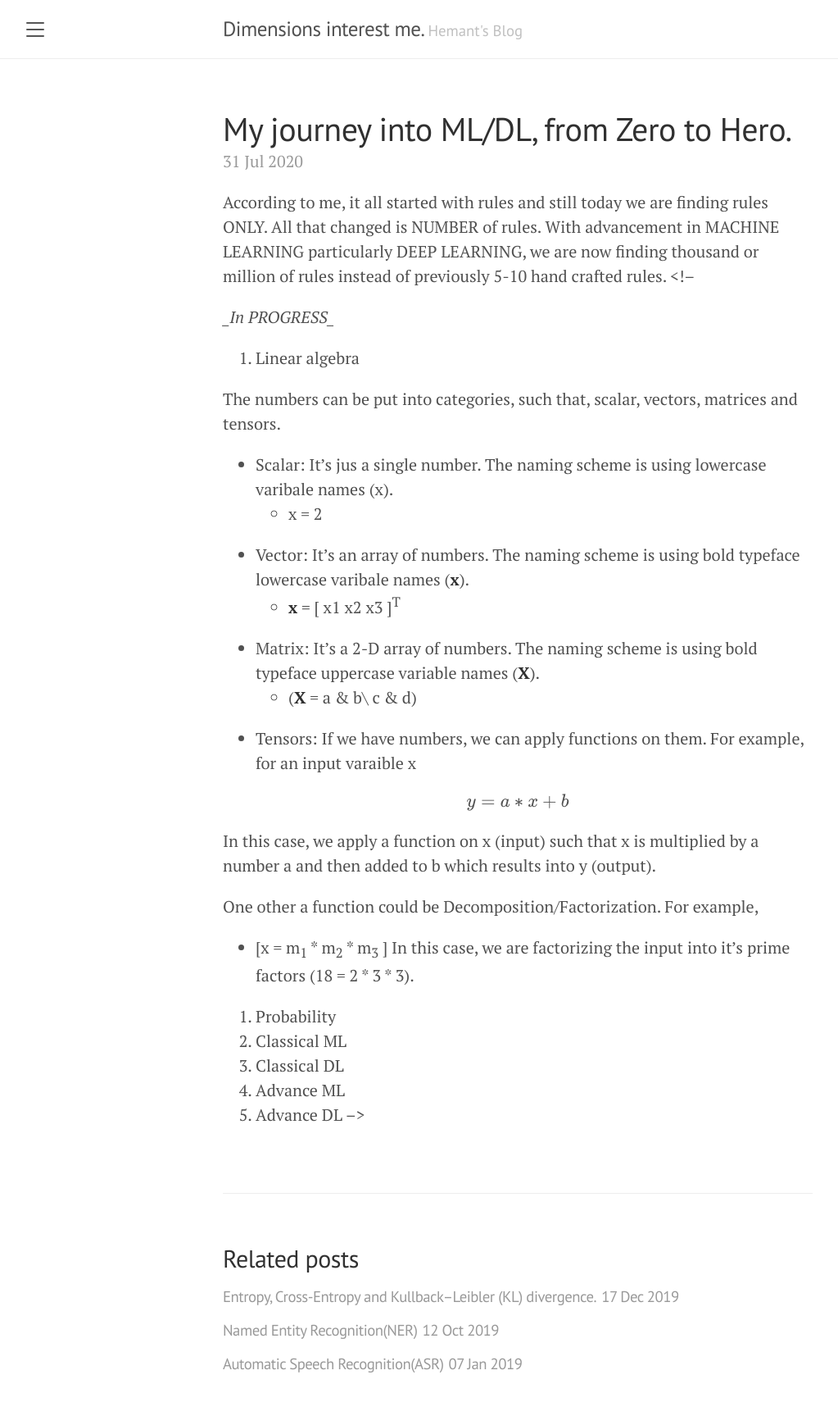
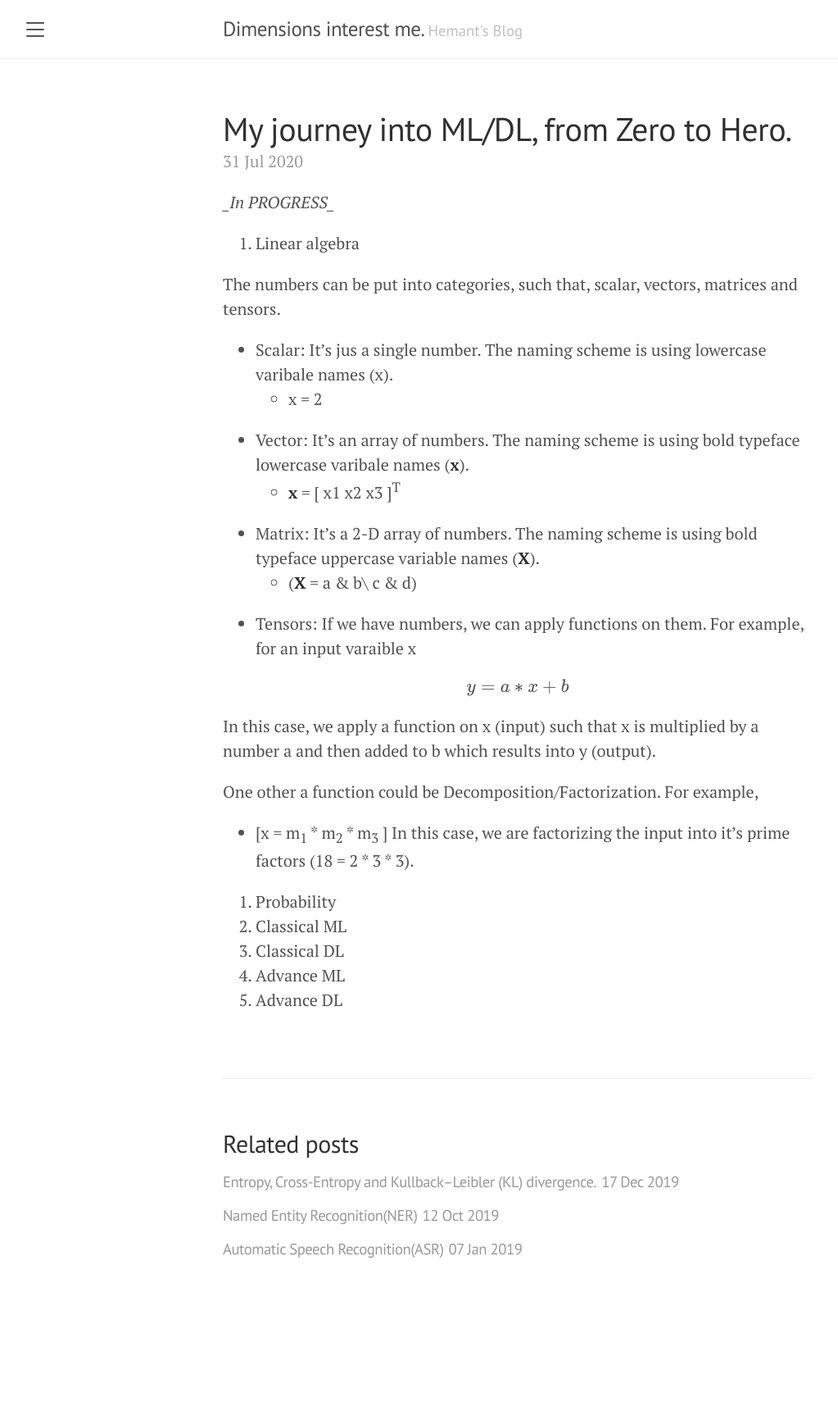
Before and after one commit to raotnameh/raotnameh.github.io, a Jekyll site: the page built from _posts/2020-07-31-ml.md, in a window 1280 px wide. Shown: the whole page at 82% size, without its empty margins (8-1031 px from the left). Built offline with Jekyll 4.4.1, drawn with Linux system fonts in a browser that asks for light colours; formulas are drawn with MathJax 3; after the commit the page ends 1598 px from its top, so only the background shows below that.

Commit message:
It's just my website

```diff
--- a/_config.yml
+++ b/_config.yml
@@ -3,7 +3,7 @@
 tagline:             Hemant's Blog
 description:         I look upto SHIVA whenever I'm confused.
 url:                 https://raotnameh.github.io
-baseurl:             '/about'
+baseurl:             ''
 paginate:            5
 permalink:           pretty
 
--- a/_posts/2020-07-31-ml.md
+++ b/_posts/2020-07-31-ml.md
@@ -3,8 +3,8 @@
 title: My journey into ML/DL, from Zero to Hero.
 
 ---
-According to me, it all started with rules and still today we are finding rules ONLY. All that changed is NUMBER of rules. With advancement in MACHINE LEARNING particularly DEEP LEARNING, we are now finding thousand or million of rules instead of previously 5-10 hand crafted rules.
-<!-- <script type="text/javascript" async
+
+<script type="text/javascript" async
   src="https://cdnjs.cloudflare.com/ajax/libs/mathjax/2.7.1/MathJax.js?config=TeX-AMS-MML_HTMLorMML">
 </script>
 
@@ -41,4 +41,4 @@
 2. Classical ML
 3. Classical DL
 4. Advance ML
-5. Advance DL -->
+5. Advance DL
```
